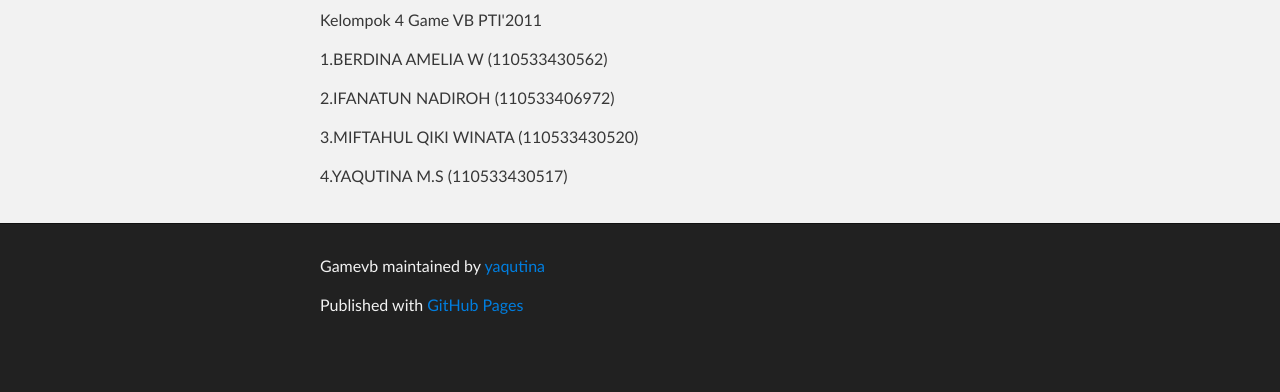
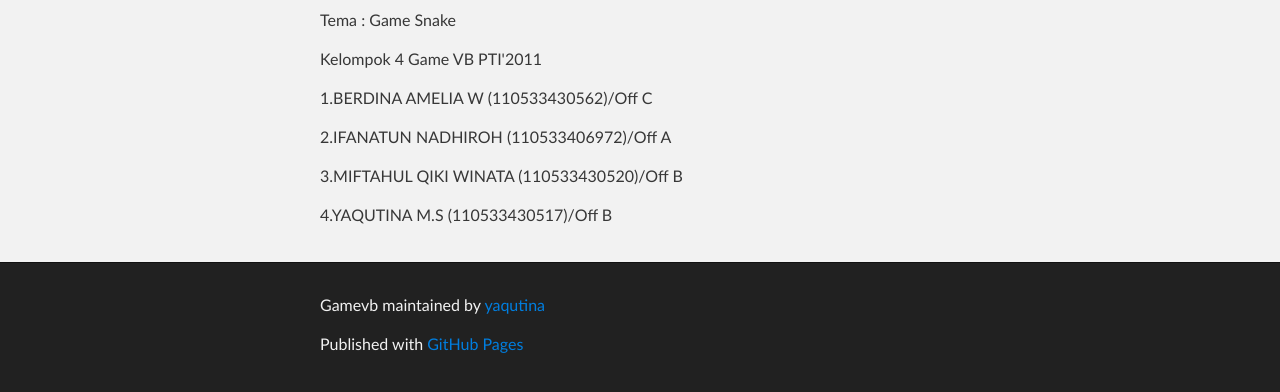
Before and after one commit to yaqutina/GameVB, a plain HTML site: page index.html in a window 1280 px wide. Shown: the part 252-644 px from the top of the page. Drawn offline with Linux system fonts and the light colour scheme.

```diff
--- a/index.html
+++ b/index.html
@@ -31,15 +31,17 @@
     <!-- MAIN CONTENT -->
     <div id="main_content_wrap" class="outer">
       <section id="main_content" class="inner">
-        <p>Kelompok 4 Game VB PTI'2011</p>
+        <p>Tema : Game Snake </p>
 
-<p>1.BERDINA AMELIA W     (110533430562)</p>
+<p>Kelompok 4 Game VB PTI'2011</p>
 
-<p>2.IFANATUN NADIROH     (110533406972)</p>
+<p>1.BERDINA AMELIA W     (110533430562)/Off C</p>
 
-<p>3.MIFTAHUL QIKI WINATA (110533430520)</p>
+<p>2.IFANATUN NADHIROH     (110533406972)/Off A</p>
 
-<p>4.YAQUTINA M.S         (110533430517)</p>
+<p>3.MIFTAHUL QIKI WINATA (110533430520)/Off B</p>
+
+<p>4.YAQUTINA M.S         (110533430517)/Off B</p>
       </section>
     </div>
 
--- a/params.json
+++ b/params.json
@@ -1 +1 @@
-{"name":"Gamevb","tagline":"Kelompok GameVB","body":"Kelompok 4 Game VB PTI'2011\r\n\r\n1.BERDINA AMELIA W     (110533430562)\r\n\r\n2.IFANATUN NADIROH     (110533406972)\r\n\r\n3.MIFTAHUL QIKI WINATA (110533430520)\r\n\r\n4.YAQUTINA M.S         (110533430517)\r\n","google":"","note":"Don't delete this file! It's used internally to help with page regeneration."}
+{"name":"Gamevb","tagline":"Kelompok GameVB","body":"Tema : Game Snake \r\n\r\nKelompok 4 Game VB PTI'2011\r\n\r\n1.BERDINA AMELIA W     (110533430562)/Off C\r\n\r\n2.IFANATUN NADHIROH     (110533406972)/Off A\r\n\r\n3.MIFTAHUL QIKI WINATA (110533430520)/Off B\r\n\r\n4.YAQUTINA M.S         (110533430517)/Off B\r\n","google":"","note":"Don't delete this file! It's used internally to help with page regeneration."}
```
